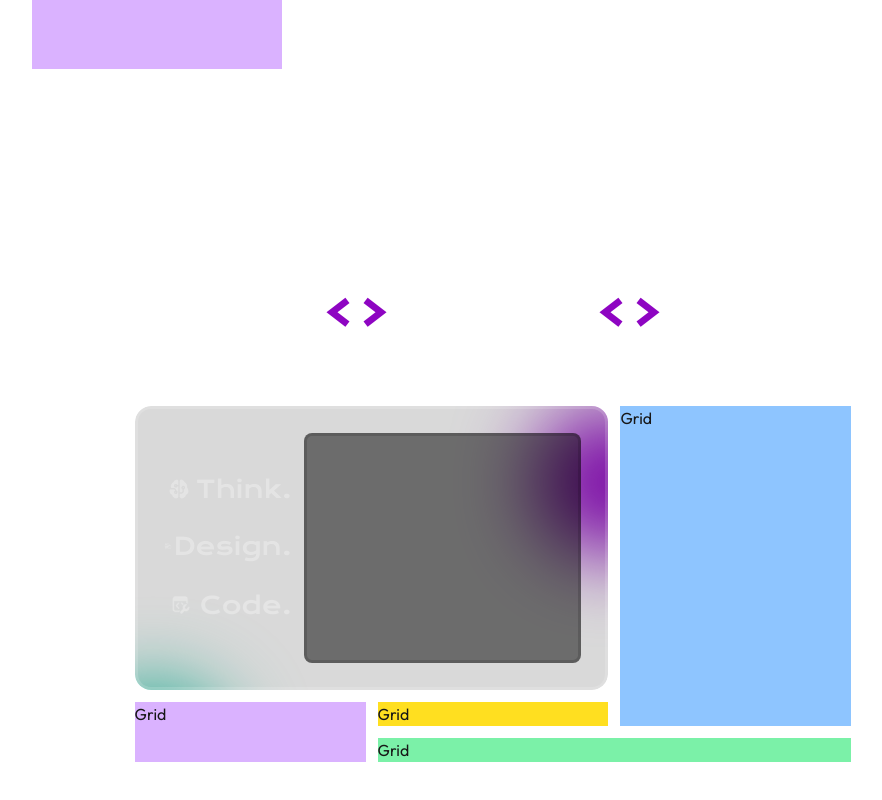
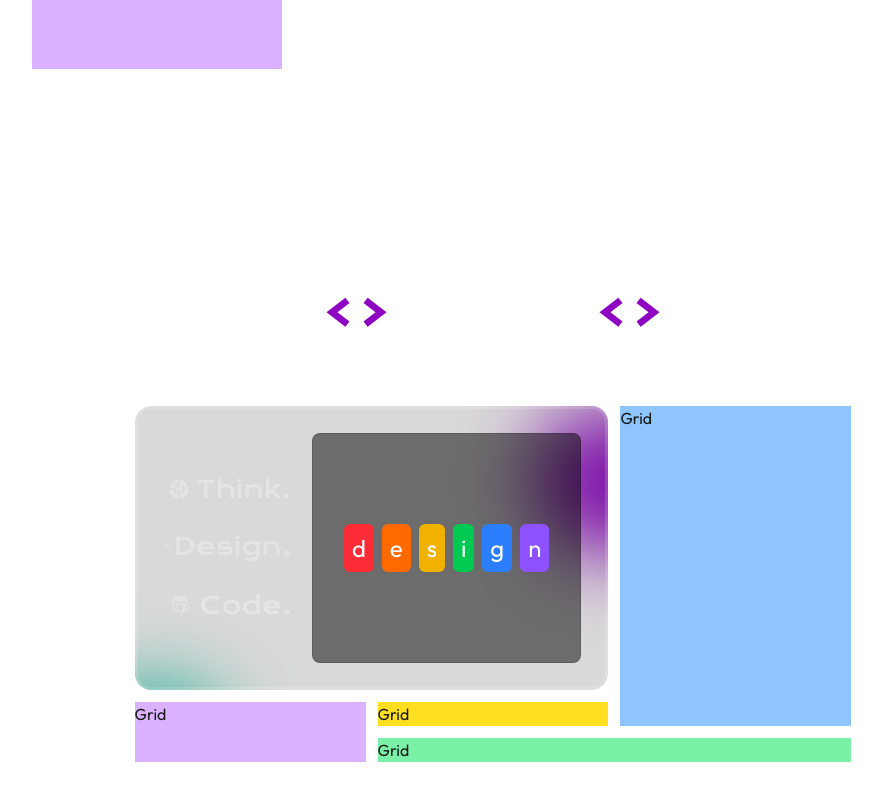
Before and after one commit to alea-progaming/portfolio, a Next.js app in the folder my-portfolio/: page / in a window 1280 px wide. Shown: the part 1158-1958 px from the top of the page, without its empty margins (147-1029 px from the left). Built offline with nearby package versions, Linux system fonts and the light colour scheme.

Commit message:
feat(Item1 in Bento Grid): add animated entry and layout for Think, Design, and Code; prep for starry background and hover-based toggle

```diff
--- a/my-portfolio/app/components/BentoItems/Item1.tsx
+++ b/my-portfolio/app/components/BentoItems/Item1.tsx
@@ -1,5 +1,5 @@
 "use client";
-
+import { motion } from "framer-motion";
 import { assets } from "@/assets/assets";
 import Image from "next/image";
 import { useState } from "react";
@@ -13,9 +13,30 @@ const Item1 = () => {
     setHighlighted((prev) => (prev === item ? null : item));
   };
 
+  const containerVariants = {
+    hidden: {},
+    show: {
+      transition: {
+        staggerChildren: 0.15,
+      },
+    },
+  };
+
+  const itemVariants = {
+    hidden: { y: -100, opacity: 0 },
+    show: {
+      y: 0,
+      opacity: 1,
+      transition: {
+        stiffness: 300,
+        damping: 20,
+      },
+    },
+  };
+
   return (
     <div className="bg-black/15 text-white h-full rounded-2xl border-3 border-white/15">
-      <div className="flex items-center justify-center p-6 gap-3">
+      <div className="flex items-center justify-center p-6 gap-5">
         <div className="font-kronaOne flex flex-col gap-6">
           <div
             className={`flex items-center cursor-pointer ${
@@ -75,7 +96,67 @@ const Item1 = () => {
             <p className="text-2xl">Code.</p>
           </div>
         </div>
-        <div className="w-[400px] h-[230px] bg-black/50 rounded-lg border-black/15 border-3"></div>
+        <div className="relative w-[400px] h-[230px] bg-black/50 rounded-lg border-black/15 border-1 overflow-hidden">
+          {/* THINK animation container*/}
+          {/* <MotionImage
+            src={assets.thinkPNG}
+            alt="Think animation"
+            width={500}
+            height={500}
+            initial={{ y: -100, opacity: 0 }}
+            animate={{ y: 0, opacity: [1, 0.8, 0.3, 0.8, 0.5, 1] }}
+            transition={{ duration: 1 }}
+            className="absolute w-[90%] top-[5%] left-[5%]"
+          /> */}
+
+          {/* DESIGN animation container */}
+          <div className="relative flex h-full justify-center items-center">
+            <motion.div
+              className="flex text-2xl gap-2"
+              variants={containerVariants}
+              initial="hidden"
+              animate="show"
+            >
+              {["d", "e", "s", "i", "g", "n"].map((char, index) => (
+                <motion.div
+                  key={index}
+                  variants={itemVariants}
+                  className={`p-2 rounded-md  ${
+                    [
+                      "bg-red-500",
+                      "bg-orange-500",
+                      "bg-yellow-500",
+                      "bg-green-500",
+                      "bg-blue-500",
+                      "bg-violet-500",
+                    ][index]
+                  }`}
+                >
+                  {char}
+                </motion.div>
+              ))}
+            </motion.div>
+          </div>
+
+          {/* CODE animation container*/}
+          {/* <div className="flex items-center pl-2 gap-1 bg-purple-500 w-full h-8">
+            <div className="w-4 h-4 rounded-full bg-[#ff605c]"></div>
+            <div className="w-4 h-4 rounded-full bg-[#ffbd44]"></div>
+            <div className="w-4 h-4 rounded-full bg-[#00ca4e]"></div>
+          </div>
+          <pre className="px-3">
+            <code>
+              {`let count = 0
+  function lifeStartsAt() {
+    if (count === 25) {
+      return "Get a life.";
+    } else {
+      count++;
+    }
+}`}
+            </code>
+          </pre> */}
+        </div>
       </div>
       <div className="relative blur-2xl -z-10">
         {/* Blobs */}
--- a/my-portfolio/assets/assets.js
+++ b/my-portfolio/assets/assets.js
@@ -13,6 +13,7 @@ import design_notHighlighted from "./design_notHighlighted.png";
 import design_highlighted from "./design_highlighted.png";
 import code_notHighlighted from "./create_notHighlighted.png";
 import code_highlighted from "./create_highlighted.png";
+import thinkPNG from "./THINK.png";
 
 export const assets = {
   dropDown,
@@ -30,4 +31,5 @@ export const assets = {
   design_highlighted,
   code_notHighlighted,
   code_highlighted,
+  thinkPNG,
 };
--- a/my-portfolio/package.json
+++ b/my-portfolio/package.json
@@ -9,7 +9,7 @@
     "lint": "next lint"
   },
   "dependencies": {
-    "framer-motion": "^12.23.5",
+    "framer-motion": "^12.23.12",
     "next": "15.3.5",
     "react": "^19.0.0",
     "react-dom": "^19.0.0"
```
Also changed, not shown: my-portfolio/assets/THINK.png (added), 1 other file (tests, documents, lock files or other folders).
